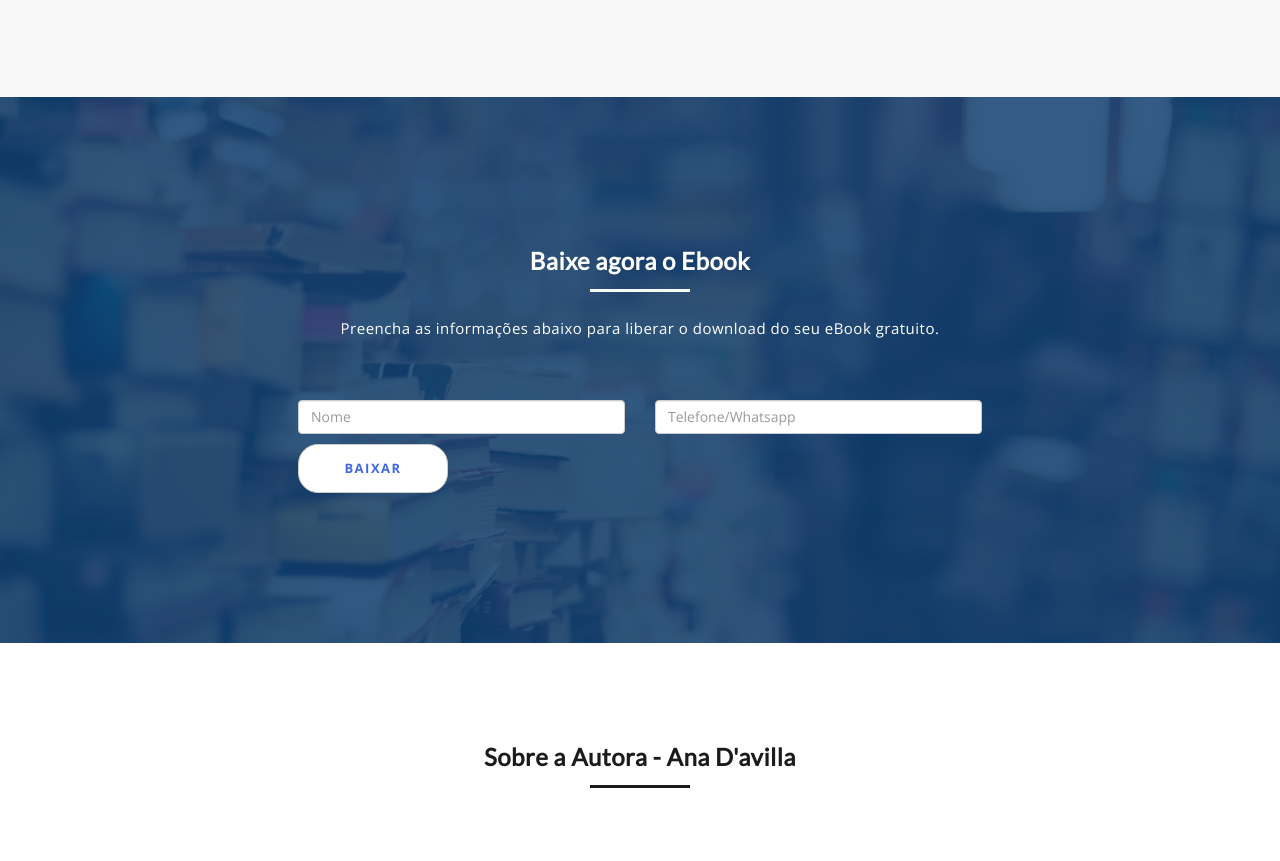
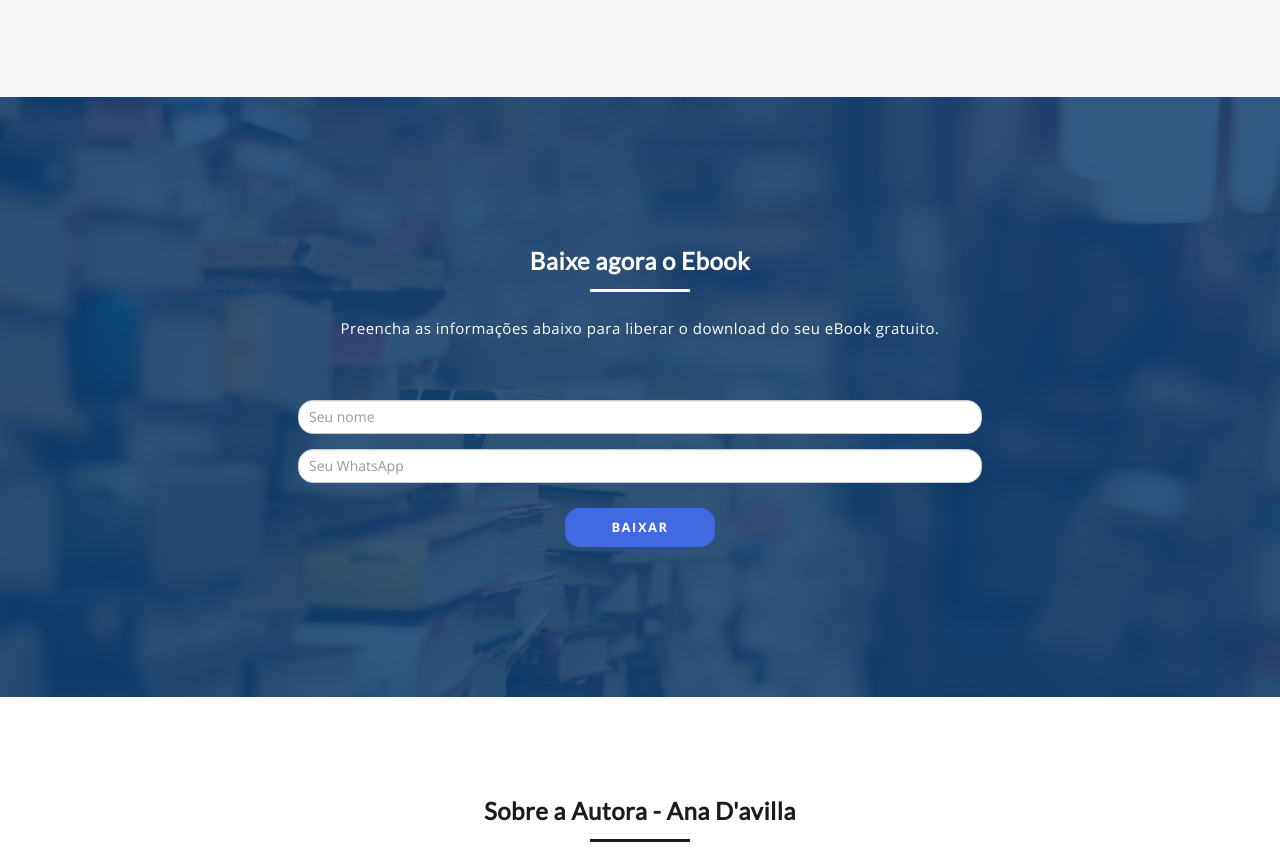
Before and after one commit to anadomarketing/triscele, a plain HTML site: page ebook/index.html in a window 1280 px wide. Shown: the part 1083-1944 px from the top of the page. Drawn offline with nearby package versions, Linux system fonts and the light colour scheme; a script that the page names is missing.

Commit message:
Update index.html

```diff
--- a/ebook/index.html
+++ b/ebook/index.html
@@ -38,6 +38,10 @@
   </head>
 
   <body>
+
+   	 <!-- Start of HubSpot Embed Code -->
+<script type="text/javascript" id="hs-script-loader" async defer src="//js.hs-scripts.com/48635767.js"></script>
+<!-- End of HubSpot Embed Code -->
 
 
   	<!-- Start Header -->
@@ -180,6 +184,7 @@
 		</section>
 		<!-- End Video Review -->
 
+
 <!-- Start Download -->
 
 <section id="mu-video-review">
@@ -195,27 +200,27 @@
           </div>
 
           <div class="mu-contact-content">
-            <!-- Formulário de Contato -->
-            <form id="formulario-ebook" action="https://forms.hubspot.com/uploads/form/v2/48635767/c05e14c7-3ffa-4bfd-9b38-5beed125537c" method="post">
+            <!-- Formulário de Contato com estilo personalizado -->
+            <form id="form-contato" action="https://forms.hubspot.com/uploads/form/v2/48635767/f7f800ad-abc5-42a9-9037-f40346e1f3b0" method="post">
               <!-- Campo Honeypot para evitar bots -->
               <input type="text" name="honeypot" style="display: none;">
 
-              <div class="row">
-                <div class="col-md-6">
-                  <div class="mb-3">
-                    <input type="text" class="form-control" id="nome" name="name" placeholder="Nome" required style="background-color: white;">
-                  </div>
-                </div>
-                <div class="col-md-6">
-                  <div class="mb-3">
-                    <input type="tel" class="form-control" id="telefone" name="phone" placeholder="Telefone/Whatsapp" required style="background-color: white;">
-                  </div>
-                </div>
+              <!-- Campo de nome com margem inferior -->
+              <div class="mb-3">
+                <input type="text" class="form-control" id="nome" name="name" placeholder="Seu nome" required style="background-color: white; border: 1px solid #ccc; border-radius: 15px; padding: 10px; margin-bottom: 15px;">
               </div>
 
-              <button type="submit" class="mu-send-msg-btn" style="background-color: white; color: RoyalBlue; border: 1px solid #ccc;">
-                <span>BAIXAR</span>
-              </button>
+              <!-- Campo de telefone/WhatsApp com margem inferior -->
+              <div class="mb-3">
+                <input type="tel" class="form-control" id="telefone" name="phone" placeholder="Seu WhatsApp" required style="background-color: white; border: 1px solid #ccc; border-radius: 15px; padding: 10px; margin-bottom: 15px;">
+              </div>
+
+              <!-- Botão centralizado -->
+              <div class="text-center">
+                <button type="submit" class="mu-send-msg-btn" style="background-color: RoyalBlue; color: white; border: none; padding: 10px 20px; cursor: pointer; border-radius: 15px;">
+                  <span>BAIXAR</span>
+                </button>
+              </div>
             </form>
           </div>
 
@@ -224,6 +229,8 @@
     </div>
   </div>
 </section>
+
+<!-- End Download -->
 
 <script>
   document.getElementById('form-contato').addEventListener('submit', function(event) {
@@ -251,7 +258,7 @@
   });
 </script>
 
-		<!-- End Download -->
+
 
 		<!-- Start Author -->
 		<section id="mu-author">
```
